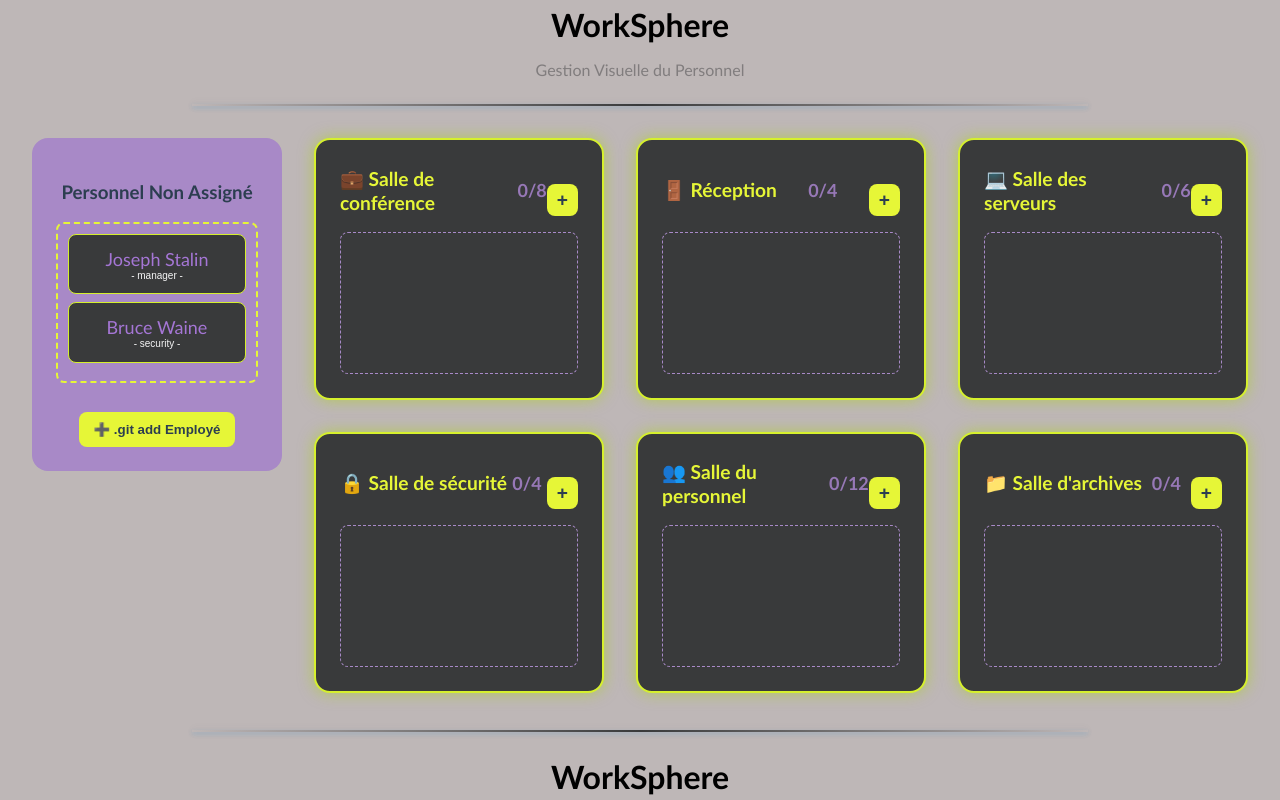
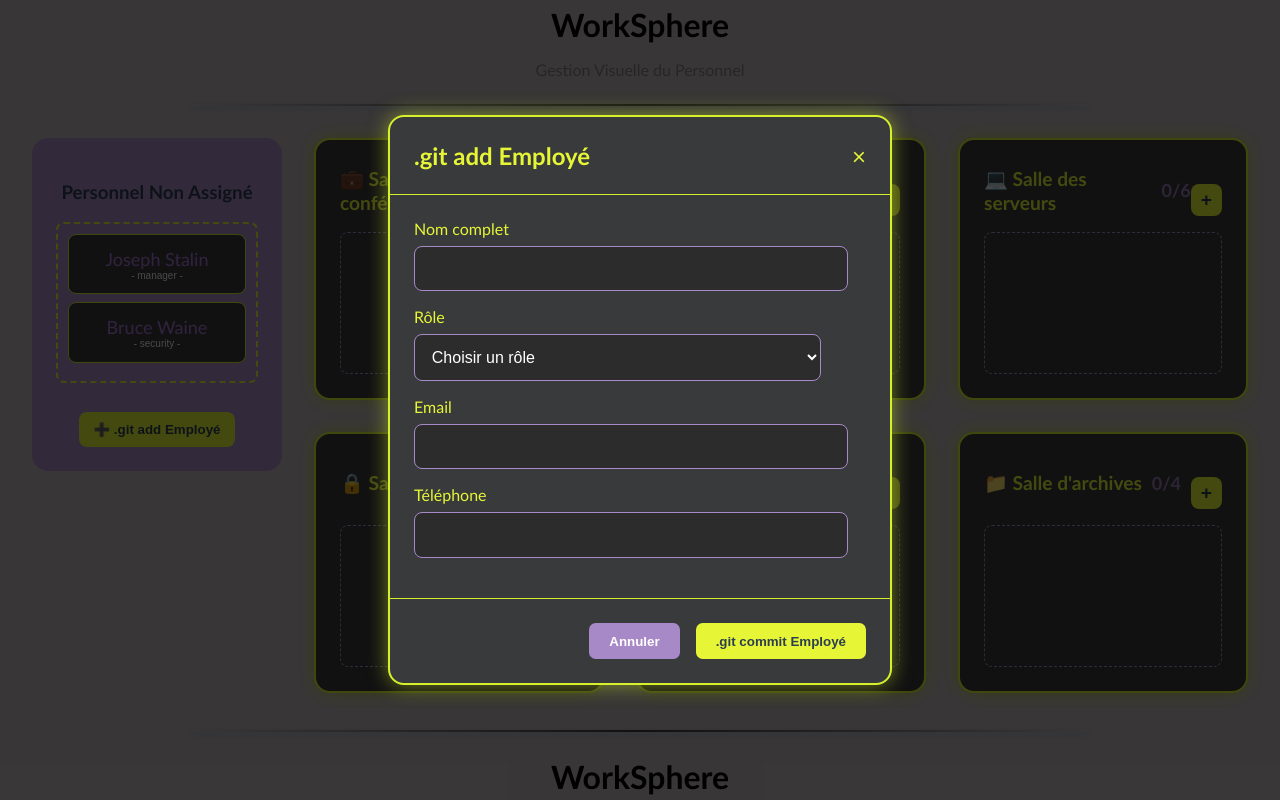
Before and after one commit to esbainaoufal-creator/Soutenance-Crois-e---Workspace-Staff-Manager, a plain HTML site: page dashboard.html in a window 1280 px wide. Both pictures are taken after a click on the button "➕ .git add Employé". Drawn offline with Linux system fonts and the light colour scheme.

Commit message:
add employee modal added

```diff
--- a/app.js
+++ b/app.js
@@ -1,3 +1,8 @@
+// =============================================
+// WORKSPHERE - Gestion Visuelle du Personnel
+// =============================================
+
+// Données de l'application
 let appState = {
     staff: [
         {
@@ -31,37 +36,35 @@ let appState = {
     }
 };
 
-let zoneRestrictions = {
+// Restrictions par zone
+const zoneRestrictions = {
     reception: ["receptionist", "manager"],
     server: ["technician", "manager"],
     security: ["security", "manager"],
     archive: ["manager", "receptionist", "technician", "security", "other"]
 };
 
-// Load from localStorage
+
+
 function loadFromLocalStorage() {
     const savedData = localStorage.getItem('workSphereData');
     if (savedData) {
-        const parsedData = JSON.parse(savedData);
-        appState = parsedData;
-        console.log("📂 Loaded saved data");
+        appState = JSON.parse(savedData);
+        console.log("📂 Données chargées");
     }
 }
 
-// Save to localStorage
 function saveToLocalStorage() {
     localStorage.setItem('workSphereData', JSON.stringify(appState));
-    console.log("💾 Data saved!");
+    console.log("💾 Données sauvegardées");
 }
 
-function initialiserApp() {
+
+
+function refreshEmployeeDisplay() {
     const staffListElement = document.getElementById('unassignedStaff');
-    const zoneButtons = document.querySelectorAll('.add-to-zone');
-
-    // Clear existing staff display
     staffListElement.innerHTML = '';
 
-    // Display unassigned employees
     appState.staff.forEach(employee => {
         if (employee.zone === null) {
             const employeeDiv = document.createElement('div');
@@ -73,8 +76,69 @@ function initialiserApp() {
             staffListElement.appendChild(employeeDiv);
         }
     });
+}
 
-    // Zone button handlers
+// =============================================
+// FONCTIONS MODAL
+// =============================================
+
+function setupModal() {
+    const modal = document.getElementById('addEmployeeModal');
+    const addButton = document.querySelector('.add-worker-btn');
+    const closeButton = document.querySelector('.close-modal');
+    const cancelButton = document.getElementById('cancelAddEmployee');
+    const saveButton = document.getElementById('saveEmployee');
+
+    // Ouvrir modal
+    addButton.addEventListener('click', () => {
+        modal.classList.add('active');
+    });
+
+    // Fermer modal
+    function closeModal() {
+        modal.classList.remove('active');
+        document.getElementById('employeeForm').reset();
+    }
+
+    closeButton.addEventListener('click', closeModal);
+    cancelButton.addEventListener('click', closeModal);
+
+    // Sauvegarder employé
+    saveButton.addEventListener('click', (e) => {
+        e.preventDefault();
+
+        const name = document.getElementById('employeeName').value;
+        const role = document.getElementById('employeeRole').value;
+        const email = document.getElementById('employeeEmail').value;
+        const phone = document.getElementById('employeePhone').value;
+
+        if (name && role && email && phone) {
+            const newEmployee = {
+                id: Date.now(),
+                name: name,
+                role: role,
+                email: email,
+                phone: phone,
+                photo: "",
+                zone: null,
+                experiences: []
+            };
+
+            appState.staff.push(newEmployee);
+            saveToLocalStorage();
+            closeModal();
+            refreshEmployeeDisplay();
+        } else {
+            alert("Veuillez remplir tous les champs!");
+        }
+    });
+}
+
+
+
+function setupZoneButtons() {
+    const zoneButtons = document.querySelectorAll('.add-to-zone');
+
     zoneButtons.forEach(button => {
         button.addEventListener('click', (event) => {
             const zoneElement = event.target.closest('.zone');
@@ -92,21 +156,22 @@ function initialiserApp() {
                 return false;
             });
 
-            console.log(`Available for ${zoneId}:`, availableEmployees);
-            // TODO: Show popup with availableEmployees
+            console.log(`Disponible pour ${zoneId}:`, availableEmployees);
+            // TODO: Ouvrir popup d'assignation
         });
     });
-
-    // Save button handler
-    const saveButton = document.querySelector('.add-worker-btn');
-    if (saveButton) {
-        saveButton.addEventListener('click', () => {
-            // TODO: Open add employee modal
-            console.log("Add employee clicked");
-        });
-    }
 }
 
 
-loadFromLocalStorage();
-initialiserApp();
+
+function initialiserApp() {
+    loadFromLocalStorage();
+    refreshEmployeeDisplay();
+    setupZoneButtons();
+    setupModal();
+}
+
+// Démarrer l'application
+document.addEventListener('DOMContentLoaded', function() {
+    initialiserApp();
+});
--- a/dashboard.css
+++ b/dashboard.css
@@ -209,3 +209,104 @@ footer hr {
     padding: 10px;
     margin-bottom: 1em;
 }
+/* Modal Styles */
+.modal {
+    display: none;
+    position: absolute;
+    top: 0;
+    left: 0;
+    width: 100%;
+    height: 100%;
+    background-color: rgba(0, 0, 0, 0.7);
+    z-index: 1000;
+    align-items: center;
+    justify-content: center;
+}
+
+.modal.active {
+    display: flex;
+}
+
+.modal-content {
+    background-color: #393a3b;
+    border: 2px solid #d6f02d;
+    border-radius: 1em;
+    width: 90%;
+    max-width: 500px;
+    box-shadow: 0 0 20px rgba(214, 240, 45, 0.5);
+}
+
+.modal-header {
+    display: flex;
+    justify-content: space-between;
+    align-items: center;
+    padding: 1.5em;
+    border-bottom: 1px solid #d6f02d;
+}
+
+.modal-header h2 {
+    color: #e6f637;
+    margin: 0;
+}
+
+.close-modal {
+    color: #e6f637;
+    font-size: 1.5em;
+    cursor: pointer;
+}
+
+.modal-body {
+    padding: 1.5em;
+}
+
+.form-group {
+    margin-bottom: 1em;
+}
+
+.form-group label {
+    display: block;
+    color: #e6f637;
+    margin-bottom: 0.5em;
+}
+
+.form-group input, .form-group select {
+    width: 90%;
+    padding: 0.8em;
+    border: 1px solid #a889c7;
+    border-radius: 0.5em;
+    background-color: #2c2c2c;
+    color: white;
+    font-size: 1em;
+}
+
+.modal-footer {
+    padding: 1.5em;
+    border-top: 1px solid #d6f02d;
+    display: flex;
+    justify-content: flex-end;
+    gap: 1em;
+}
+
+.btn {
+    padding: 0.8em 1.5em;
+    border: none;
+    border-radius: 0.5em;
+    cursor: pointer;
+    font-weight: 600;
+    transition: all 0.3s ease;
+}
+
+.btn-success {
+    background-color: #e6f637;
+    color: #2c3e50;
+}
+
+.btn-danger {
+    background-color: #a889c7;
+    color: white;
+}
+
+.btn:hover {
+    transform: translateY(-2px);
+    box-shadow: 0 4px 12px rgba(230, 246, 55, 0.4);
+}
--- a/dashboard.html
+++ b/dashboard.html
@@ -25,9 +25,7 @@
         <aside class="sidebar">
             <div class="unassigned-section">
                 <h3>Personnel Non Assigné</h3>
-                        <div class="staff-list" id="unassignedStaff">
-
-                        </div>
+                <div class="staff-list" id="unassignedStaff"></div>
                 <button class="add-worker-btn">➕ .git add Employé</button>
             </div>
         </aside>
@@ -112,6 +110,47 @@
             </div>
         </main>
     </div>
+    <!-- Add Employee Modal -->
+<div class="modal" id="addEmployeeModal">
+    <div class="modal-content">
+        <div class="modal-header">
+            <h2>.git add Employé</h2>
+            <span class="close-modal">&times;</span>
+        </div>
+        <div class="modal-body">
+            <form id="employeeForm">
+                <div class="form-group">
+                    <label>Nom complet</label>
+                    <input type="text" id="employeeName" required>
+                </div>
+                <div class="form-group">
+                    <label>Rôle</label>
+                    <select id="employeeRole" required>
+                        <option value="">Choisir un rôle</option>
+                        <option value="manager">Manager</option>
+                        <option value="receptionist">Réceptionniste</option>
+                        <option value="technician">Technicien IT</option>
+                        <option value="security">Agent de sécurité</option>
+                        <option value="cleaner">Nettoyage</option>
+                        <option value="other">Autre</option>
+                    </select>
+                </div>
+                <div class="form-group">
+                    <label>Email</label>
+                    <input type="email" id="employeeEmail" required>
+                </div>
+                <div class="form-group">
+                    <label>Téléphone</label>
+                    <input type="tel" id="employeePhone" required>
+                </div>
+            </form>
+        </div>
+        <div class="modal-footer">
+            <button class="btn btn-danger" id="cancelAddEmployee">Annuler</button>
+            <button class="btn btn-success" id="saveEmployee">.git commit Employé</button>
+        </div>
+    </div>
+</div>
 
     <footer>
         <hr>
```
Also changed, not shown: index.html (+1 -1 lines). Lines whose indentation alone changed are shown as unchanged.
